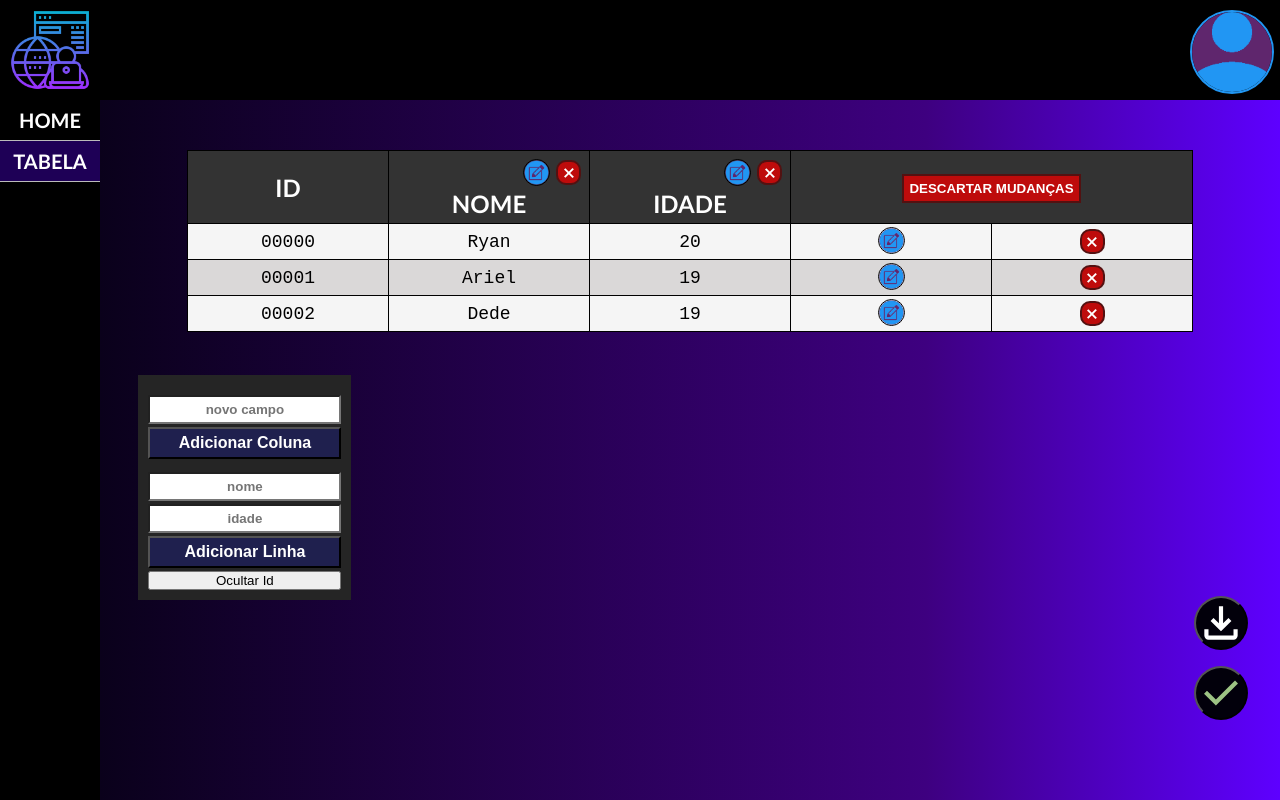
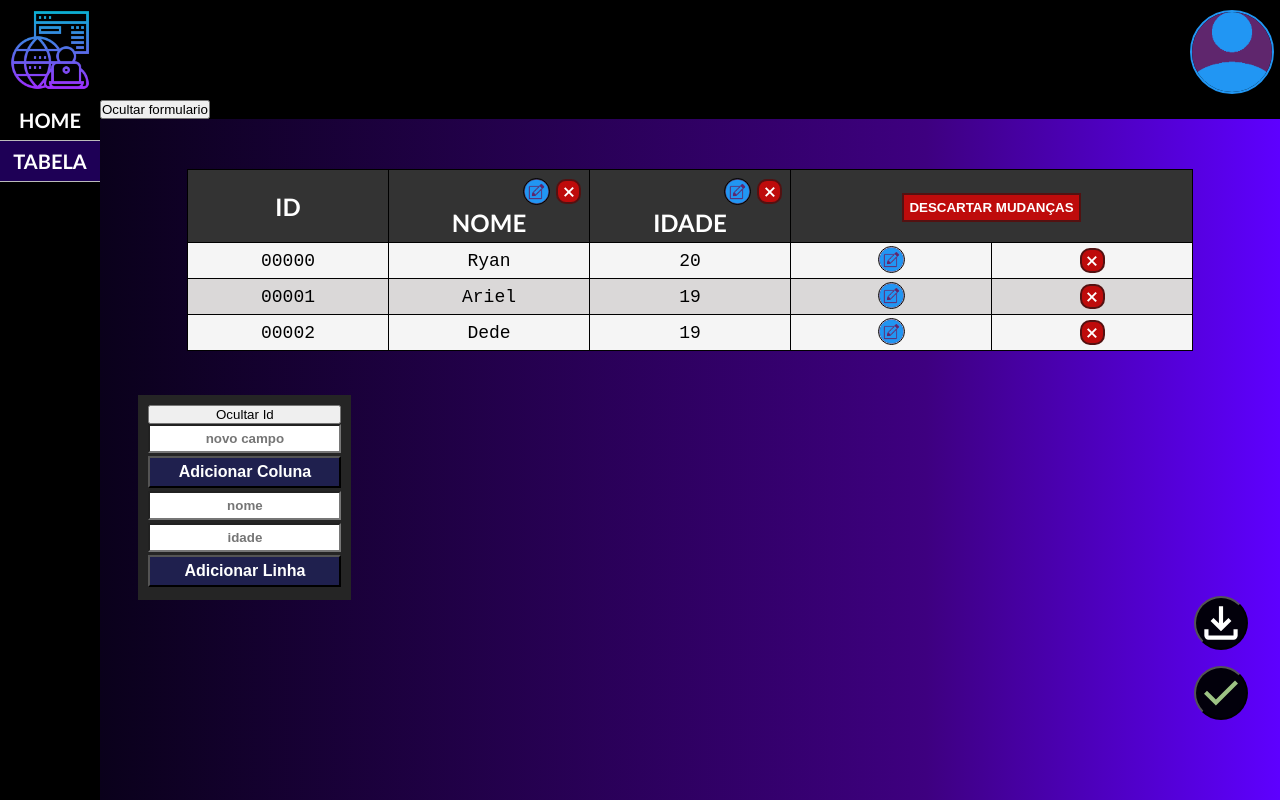
Before and after one commit to Web-LIA/Tabela-Dinamica, a React (Create React App) app: page /tabela in a window 1280 px wide. Both pictures are taken after a click on the button 1221 px from the left and 693 px from the top of the page. Shown: the top 800 px of the page. Built offline with nearby package versions, Linux system fonts and the light colour scheme.

Commit message:
feat: butao ocultar e mostra formulario tabela

```diff
--- a/src/pages/Table.tsx
+++ b/src/pages/Table.tsx
@@ -26,6 +26,7 @@ function Table() {
     const [backupData, setBackupData] = useState<RowData[]>(data)
     const [idVisibility, setIdVisibility] = useState<boolean>(true)
     const inputRef = useRef<HTMLInputElement | null>(null);
+    const [showForm, setShowForm] = useState<boolean>(true);
 
     function changeEditMode() {
         setBackupData(data)
@@ -166,16 +167,28 @@ function Table() {
         setEditRowId: setEditRowId
     }
 
+
     return (
         <>
         {editMode ? (
             <>
             <button onClick={changeEditMode} className={themes.editarButton}><img src={checkIcon} alt="Salvar Mudanças" /><div></div></button>
-            <div className={themes.formulario}>
-                <FormAddColumn keys={keys} setNewKey={setNewKey} addColumn={addColumn} inputRef={inputRef}/>
-                <FormAddRow keys={keys} data={data} updateNewRowData={updateNewRowData} addRow={addRow}/>
-                <button onClick={() => setIdVisibility(!idVisibility)}>Ocultar Id</button>
-            </div>
+
+            {showForm ? (
+                <>
+                <button onClick={()=> setShowForm(!showForm)}>Ocultar formulario</button>
+                <div className={themes.formulario}>
+                    <button onClick={() => setIdVisibility(!idVisibility)}>Ocultar Id</button>
+                    <FormAddColumn keys={keys} setNewKey={setNewKey} addColumn={addColumn} inputRef={inputRef}/>
+                    <FormAddRow keys={keys} data={data} updateNewRowData={updateNewRowData} addRow={addRow}/>
+                </div>
+                </>
+            ):(
+                <>
+                <button onClick={()=> setShowForm(!showForm)}>Mostrar formulario</button>
+                </>
+            )}
+
             </>
         ): (
             <button onClick={changeEditMode} className={themes.editarButton}><img src={editIcon} alt="Modo Editar" /><div></div></button>
```
Also changed, not shown: src/assets/icons/visivelOffIcon.svg (added), src/assets/icons/visivelOnIcon.svg (added).
